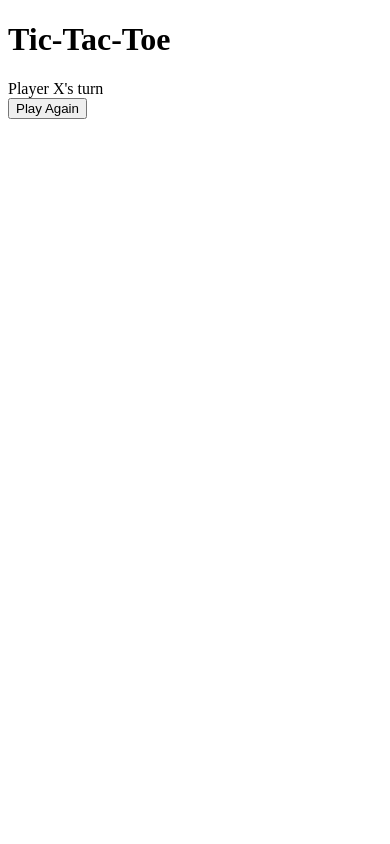
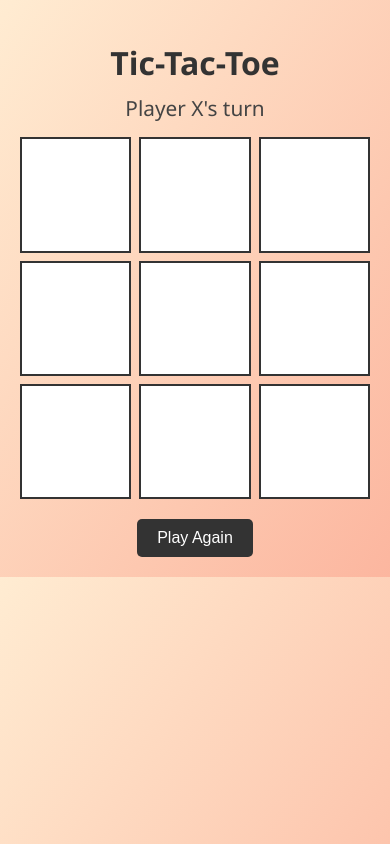
Before and after one commit to Hema-1229/Tic-Tac-Toe, a plain HTML site: page index.html in a window 390 px wide. Drawn offline with Linux system fonts and the light colour scheme.

Commit message:
index.html

```diff
--- a/index.html
+++ b/index.html
@@ -4,13 +4,96 @@
   <meta charset="UTF-8" />
   <meta name="viewport" content="width=device-width, initial-scale=1.0"/>
   <title>Tic-Tac-Toe</title>
-  <link rel="stylesheet" href="style.css" />
+  <style>
+    * {
+      box-sizing: border-box;
+    }
+
+    body {
+      font-family: 'Segoe UI', sans-serif;
+      margin: 0;
+      padding: 20px;
+      text-align: center;
+      background: linear-gradient(to bottom right, #ffecd2, #fcb69f);
+    }
+
+    h1 {
+      margin-bottom: 10px;
+      color: #333;
+    }
+
+    #message {
+      font-size: 1.3em;
+      margin-bottom: 15px;
+      color: #444;
+    }
+
+    .board {
+      display: grid;
+      grid-template-columns: repeat(3, 1fr);
+      gap: 10px;
+      max-width: 360px;
+      margin: 0 auto;
+    }
+
+    .cell {
+      width: 100%;
+      padding-top: 100%;
+      position: relative;
+      background: #fff;
+      border: 2px solid #333;
+      font-size: 2.5rem;
+      color: #333;
+      display: flex;
+      align-items: center;
+      justify-content: center;
+      cursor: pointer;
+      transition: background 0.3s;
+    }
+
+    .cell.taken {
+      pointer-events: none;
+      background: #e6e6e6;
+    }
+
+    .cell span {
+      position: absolute;
+      top: 50%;
+      left: 50%;
+      transform: translate(-50%, -50%);
+    }
+
+    button {
+      margin-top: 20px;
+      padding: 10px 20px;
+      font-size: 1em;
+      background-color: #333;
+      color: #fff;
+      border: none;
+      border-radius: 5px;
+      cursor: pointer;
+    }
+
+    button:hover {
+      background-color: #555;
+    }
+
+    @media (max-width: 400px) {
+      .board {
+        max-width: 90vw;
+        gap: 8px;
+      }
+
+      .cell {
+        font-size: 2rem;
+      }
+    }
+  </style>
 </head>
 <body>
   <h1>Tic-Tac-Toe</h1>
   <div id="message">Player X's turn</div>
   <div class="board" id="board">
-    <!-- 9 cells -->
     <div class="cell" data-cell><span></span></div>
     <div class="cell" data-cell><span></span></div>
     <div class="cell" data-cell><span></span></div>
@@ -23,6 +106,71 @@
   </div>
   <button id="restartBtn">Play Again</button>
 
-  <script src="script.js"></script>
+  <script>
+    const cells = document.querySelectorAll('[data-cell]');
+    const message = document.getElementById('message');
+    const restartBtn = document.getElementById('restartBtn');
+    let currentPlayer = 'X';
+    let gameOver = false;
+
+    const winCombos = [
+      [0, 1, 2], [3, 4, 5], [6, 7, 8], // rows
+      [0, 3, 6], [1, 4, 7], [2, 5, 8], // columns
+      [0, 4, 8], [2, 4, 6]             // diagonals
+    ];
+
+    function startGame() {
+      gameOver = false;
+      message.textContent = "Player X's turn";
+      currentPlayer = 'X';
+
+      cells.forEach(cell => {
+        cell.classList.remove('taken');
+        cell.querySelector('span').textContent = '';
+        cell.addEventListener('click', handleClick, { once: true });
+      });
+    }
+
+    function handleClick(e) {
+      if (gameOver) return;
+
+      const cell = e.currentTarget;
+      const span = cell.querySelector('span');
+      span.textContent = currentPlayer;
+      cell.classList.add('taken');
+
+      if (checkWin(currentPlayer)) {
+        message.textContent = `🎉 Player ${currentPlayer} wins!`;
+        gameOver = true;
+        return;
+      }
+
+      if (isDraw()) {
+        message.textContent = "It's a tie!";
+        gameOver = true;
+        return;
+      }
+
+      currentPlayer = currentPlayer === 'X' ? 'O' : 'X';
+      message.textContent = `Player ${currentPlayer}'s turn`;
+    }
+
+    function checkWin(player) {
+      return winCombos.some(combo =>
+        combo.every(index =>
+          cells[index].querySelector('span').textContent === player
+        )
+      );
+    }
+
+    function isDraw() {
+      return [...cells].every(cell =>
+        cell.querySelector('span').textContent !== ''
+      );
+    }
+
+    restartBtn.addEventListener('click', startGame);
+    startGame();
+  </script>
 </body>
 </html>
```
